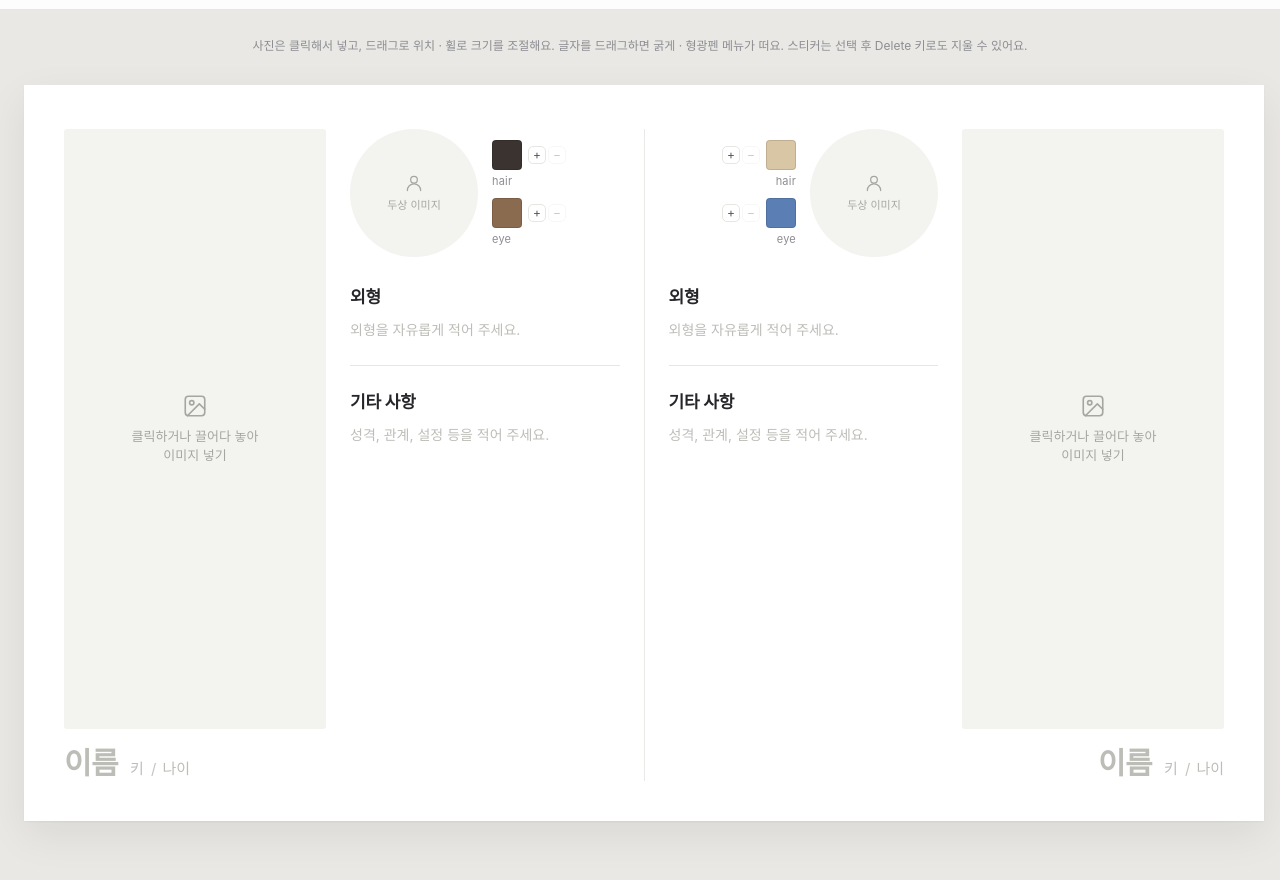
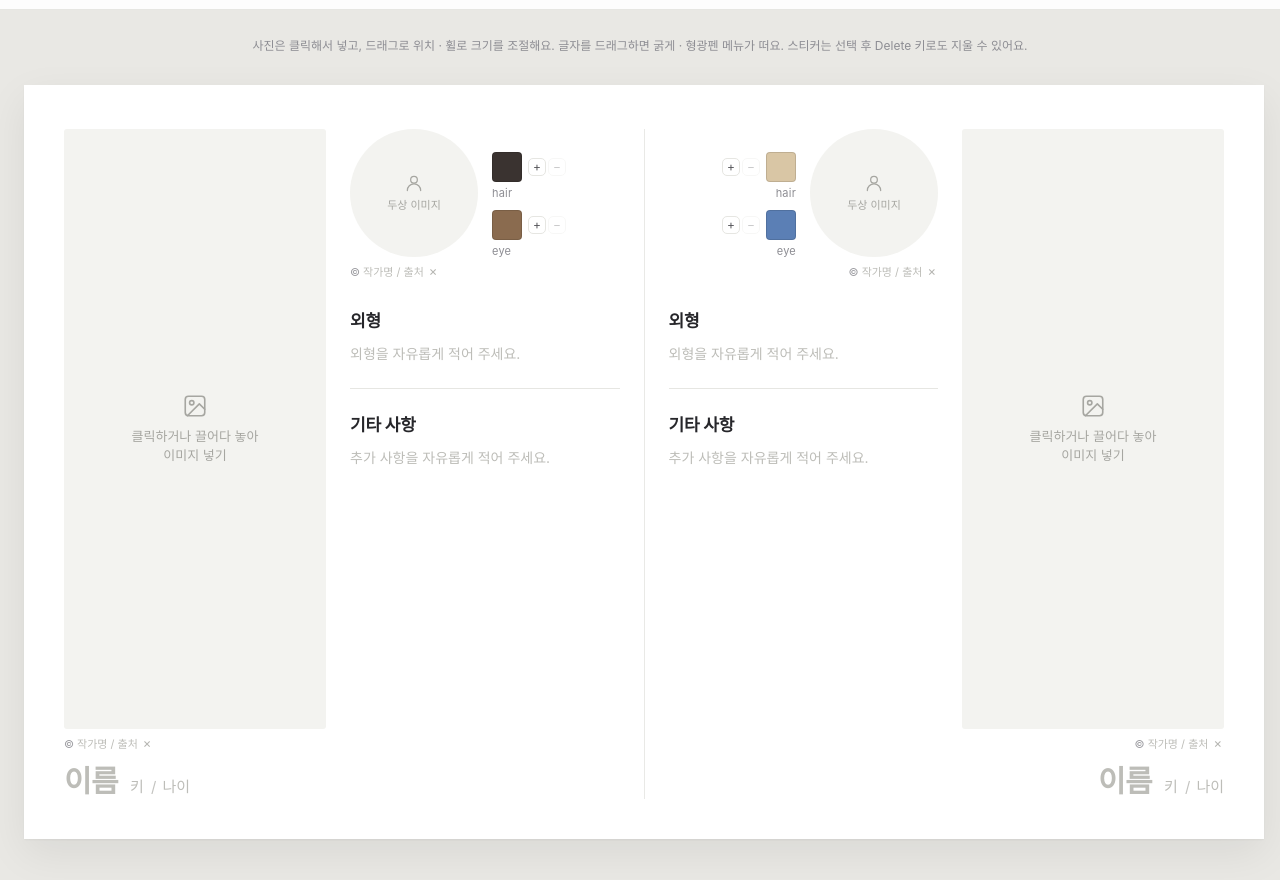
Before and after one commit to 11vi4ndant3/pair-profile, a plain HTML site: page index.html in a window 1280 px wide. Shown: the part 52-932 px from the top of the page. Drawn offline with nearby package versions, Linux system fonts and the light colour scheme; a web font is replaced by a local one.

Commit message:
Add files via upload

```diff
--- a/index.html
+++ b/index.html
@@ -75,7 +75,27 @@ button:focus-visible,[contenteditable]:focus-visible{outline:2px solid var(--acc
 .photo-ctrl button:hover{background:rgba(20,20,22,.9)}
 
 /* 이름 / 키 / 나이 */
-.name-row{display:flex;flex-wrap:wrap;align-items:baseline;gap:4px 12px;margin-top:16px}
+/* 출처 표기 */
+.credit{margin-top:7px;font-size:11px;line-height:1.5;color:#9a9a9f;font-family:var(--sans)}
+.card.serif .credit{font-family:var(--serif)}
+.credit-box{display:flex;align-items:baseline;gap:3px;max-width:100%}
+.mirror .credit-box{justify-content:flex-end}
+.c-mark{flex:none}
+.c-text{min-width:3em;overflow-wrap:anywhere}
+.c-del{flex:none;border:0;background:transparent;color:#b4b4b0;cursor:pointer;font-size:13px;line-height:1;padding:0 2px;opacity:0;transition:opacity .15s}
+.credit:hover .c-del,.c-del:focus-visible{opacity:1}
+@media (hover:none){.c-del{opacity:1}}
+.c-del:hover{color:#c2402f}
+.c-add{display:none;border:0;background:transparent;color:#b4b4b0;font-size:11px;cursor:pointer;padding:0}
+.c-add:hover{color:var(--ink)}
+.mirror .credit{text-align:right}
+.credit.off .credit-box{display:none}
+.credit.off .c-add{display:inline-block}
+.head-wrap{display:flex;flex-direction:column;align-items:flex-start;width:128px;flex:none}
+.mirror .head-wrap{align-items:flex-end}
+.head-wrap .credit{width:100%}
+.exporting .credit.off,.exporting .credit.blank{display:none}
+.name-row{display:flex;flex-wrap:wrap;align-items:baseline;gap:4px 12px;margin-top:10px}
 .mirror .name-row{justify-content:flex-end}
 .name{font-size:30px;font-weight:800;letter-spacing:-.02em;line-height:1.2;min-width:1em}
 .meta{font-size:15px;color:#6f6f74;display:inline-flex;align-items:baseline;gap:6px}
@@ -218,6 +238,10 @@ button:focus-visible,[contenteditable]:focus-visible{outline:2px solid var(--acc
         </div>
         <input type="file" accept="image/*" hidden>
       </div>
+      <div class="credit">
+        <div class="credit-box"><span class="c-mark">©</span><span class="c-text one" contenteditable="true" data-ph="작가명 / 출처"></span><button type="button" class="c-del" data-html2canvas-ignore title="출처 칸 삭제">×</button></div>
+        <button type="button" class="c-add" data-html2canvas-ignore>+ 출처 표기 추가</button>
+      </div>
       <div class="name-row">
         <span class="name one" contenteditable="true" data-ph="이름"></span>
         <span class="meta">
@@ -230,6 +254,7 @@ button:focus-visible,[contenteditable]:focus-visible{outline:2px solid var(--acc
 
     <div class="info-col">
       <div class="head-row">
+        <div class="head-wrap">
         <div class="photo head" data-photo>
           <img alt="" draggable="false">
           <div class="ph">
@@ -241,6 +266,11 @@ button:focus-visible,[contenteditable]:focus-visible{outline:2px solid var(--acc
             <button type="button" data-act="reset" title="위치 · 크기 초기화"><svg width="14" height="14" viewBox="0 0 24 24" fill="none" stroke="currentColor" stroke-width="1.8" stroke-linecap="round" stroke-linejoin="round"><path d="M3 12a9 9 0 1 0 3-6.7L3 8"/><path d="M3 3v5h5"/></svg></button>
           </div>
           <input type="file" accept="image/*" hidden>
+        </div>
+        <div class="credit">
+          <div class="credit-box"><span class="c-mark">©</span><span class="c-text one" contenteditable="true" data-ph="작가명 / 출처"></span><button type="button" class="c-del" data-html2canvas-ignore title="출처 칸 삭제">×</button></div>
+          <button type="button" class="c-add" data-html2canvas-ignore>+ 출처 표기 추가</button>
+        </div>
         </div>
         <div class="sw-groups">
           <div class="sw-group" data-group="hair">
@@ -273,7 +303,7 @@ button:focus-visible,[contenteditable]:focus-visible{outline:2px solid var(--acc
       <div class="hdivider"></div>
       <div class="tbox">
         <div class="t-title one" contenteditable="true" data-ph="제목">기타 사항</div>
-        <div class="t-body rich" contenteditable="true" data-ph="성격, 관계, 설정 등을 적어 주세요."></div>
+        <div class="t-body rich" contenteditable="true" data-ph="추가 사항을 자유롭게 적어 주세요."></div>
       </div>
     </div>
   </section>
@@ -418,6 +448,12 @@ function setupPhoto(el){
   }, { passive:false });
 }
 $$('[data-photo]').forEach(setupPhoto);
+
+/* ---------- 출처 표기 ---------- */
+$$('.credit', card).forEach(c => {
+  $('.c-del', c).addEventListener('click', () => c.classList.add('off'));
+  $('.c-add', c).addEventListener('click', () => { c.classList.remove('off'); $('.c-text', c).focus(); });
+});
 
 /* ---------- 색 변환 ---------- */
 function hsvToHex(h, s, v){
@@ -692,6 +728,7 @@ $('#savePng').addEventListener('click', async () => {
   try {
     await document.fonts.ready;
     window.scrollTo(0, 0); stage.scrollLeft = 0;
+    $$('.credit', card).forEach(c => c.classList.toggle('blank', !$('.c-text', c).textContent.trim()));
     card.classList.add('exporting');
     const canvas = await html2canvas(card, { scale:2, backgroundColor:'#ffffff', logging:false, useCORS:true });
     const names = $$('.name', card).map(n => n.textContent.trim()).filter(Boolean);
```
